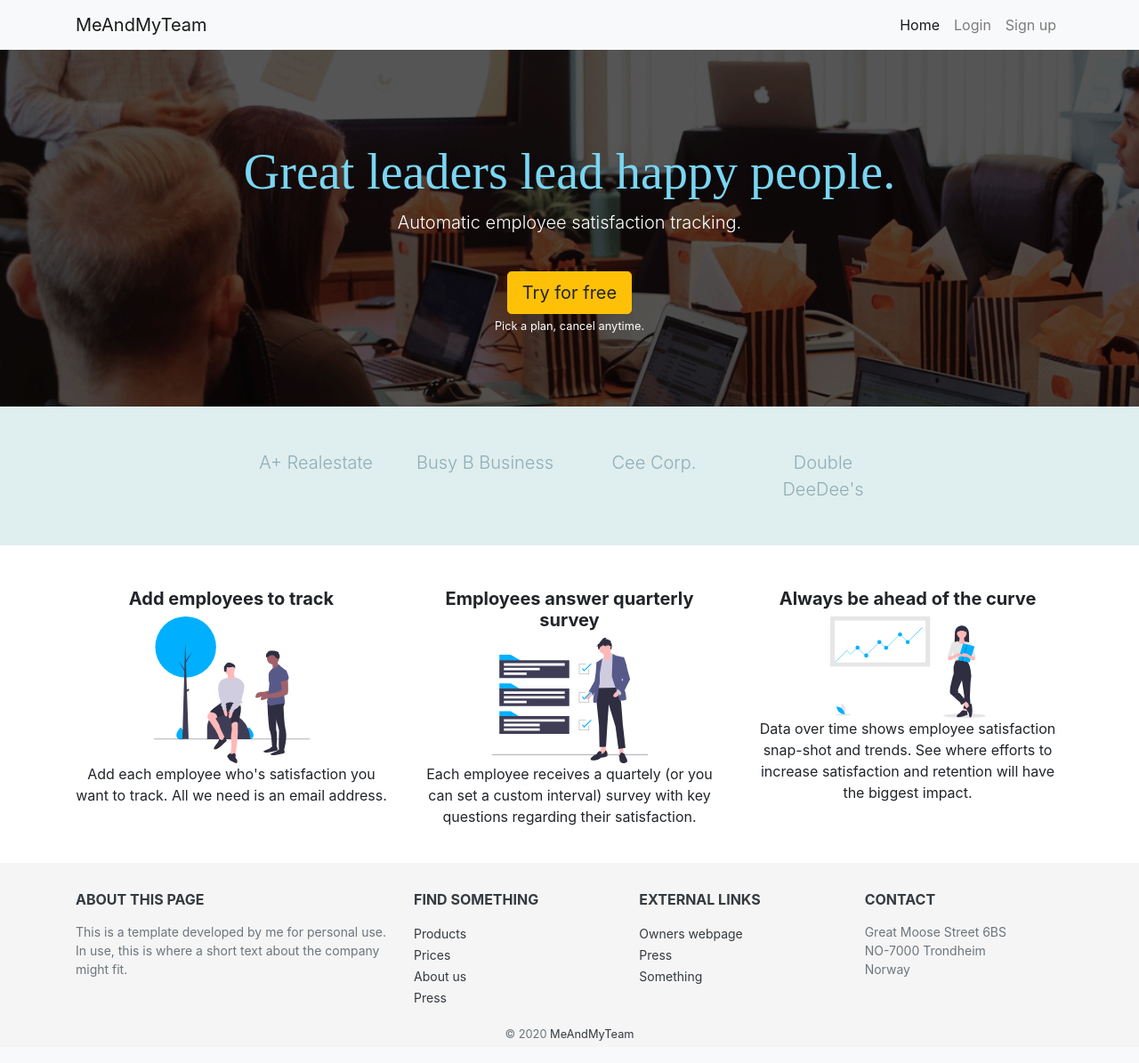
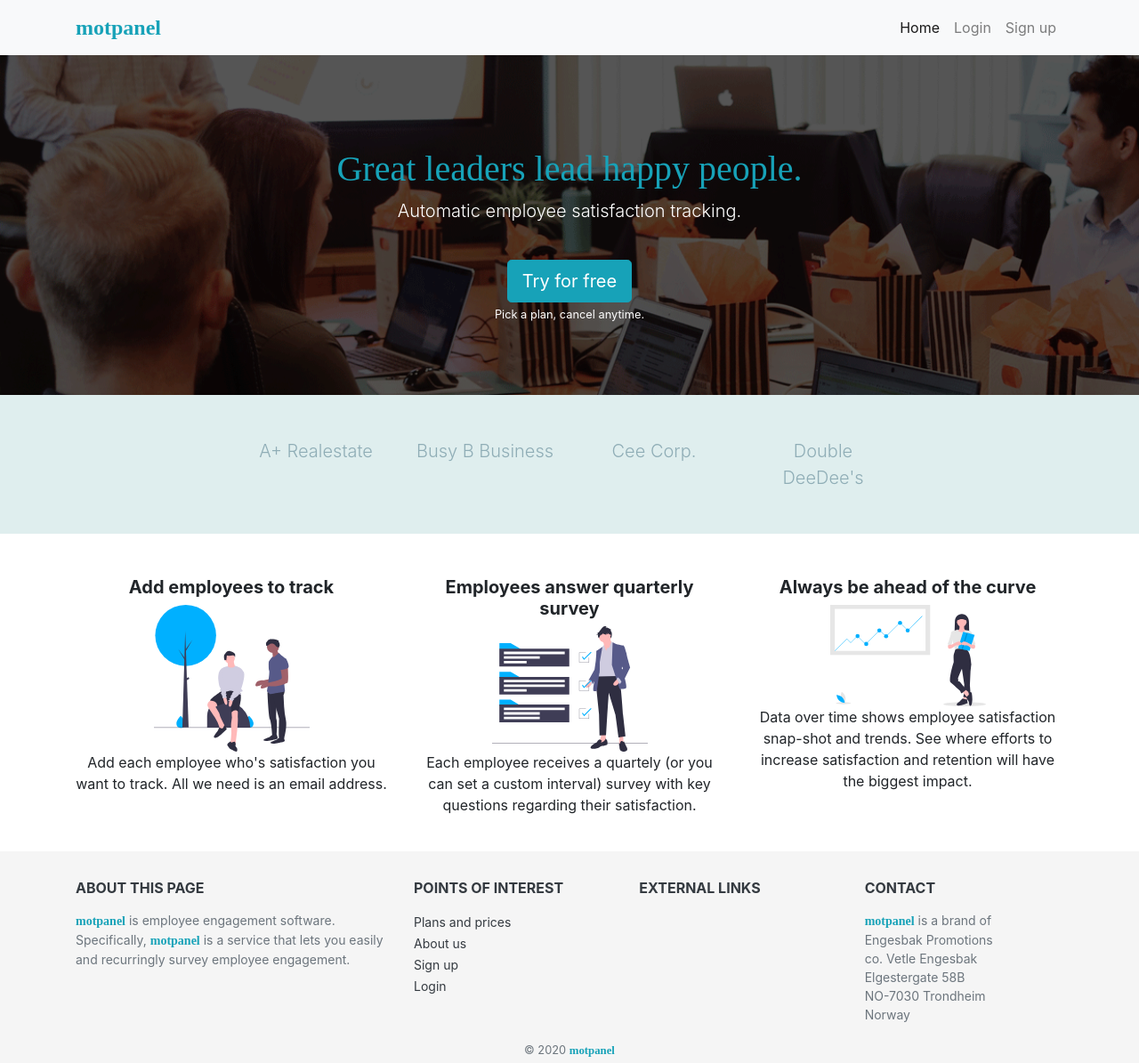
Before and after one commit to vetleen/meandmyteam, a Django app: page / in a window 1280 px wide. Shown: the whole page at 89% size. Before the commit the page ends 1170 px from the top, so only its background shows below. Run offline with Django 3.2, Linux system fonts and the light colour scheme; some libraries are stand-ins or nearby versions.

Commit message:
design changes and name change, now it's called motpanel

```diff
--- a/website/static/css/custom-styles.css
+++ b/website/static/css/custom-styles.css
@@ -25,7 +25,9 @@ code {
 }
 
 h1.main-page-headline{
-  color: #79d6f3;
+  /*color: #fff;
+  font-family: sans-serif;
+  color: #79d6f3;*/
   font-family: serif;
 }
 
@@ -35,3 +37,8 @@ div.social-proof{
   font-weight: bold;
 
 }
+
+# motpanel logo
+.text-serif{
+  font-family: serif !important;
+}
--- a/website/templates/base_generic.html
+++ b/website/templates/base_generic.html
@@ -32,88 +32,20 @@
   <body class="d-flex flex-column h-100">
   <header>
     {% block navbar %}
-    <!-- navbar begins -->
-    <nav class="navbar navbar-expand-lg navbar-light bg-light d-flex flex-column sticky-footer-wrapper">
-      <div class="container">
-          <!-- Logo -->
-            <a class="navbar-brand" href="{% url 'index' %}">MeAndMyTeam</a>
-            <!-- collapse feature -->
-            <button class="navbar-toggler" type="button" data-toggle="collapse" data-target="#navbarSupportedContent" aria-controls="navbarSupportedContent" aria-expanded="false" aria-label="Toggle navigation">
-              <span class="navbar-toggler-icon"></span>
-            </button>
-            <!-- main menu feature -->
-            <div class="collapse navbar-collapse justify-content-end" id="navbarSupportedContent">
-              <ul class="navbar-nav">
-                {% if user.is_authenticated %}
-                <li class="nav-item {% if request.path == '/dashboard/' %}active{% endif %}">
-                  <a class="nav-link" href="{% url 'dashboard' %}"> Dashboard {% if request.path == '/dashboard/' %}<span class="sr-only">(current)</span>{% endif %}</a>
-                </li>
-                <li class="nav-item dropdown">
-                  <a class="nav-link dropdown-toggle" href="#" id="navbarDropdown" role="button" data-toggle="dropdown" aria-haspopup="true" aria-expanded="false">
-                    Account
-                  </a>
-                  <div class="dropdown-menu" aria-labelledby="navbarDropdown">
-                    <a class="dropdown-item" href="{% url 'change-password'%}">Change password</a>
-                    <a class="dropdown-item" href="{% url 'edit-account'%}">Your profile</a>
-
-                    {% if user.subscriber.status == 'active' or user.subscriber.status == 'trialing' or user.subscriber.status == 'expired' or user.subscriber.status == 'unable to charge' %}
-                    <a class="dropdown-item" href="{% url 'your-plan'%}">Your plan
-                      {% if request.user.subscriber.status == 'active' %}
-                        <span class="badge badge-success">Active</span>
-                      {% elif request.user.subscriber.status == 'trialing' %}
-                        <span class="badge badge-success">Active</span>
-                      {% elif request.user.subscriber.status == 'expired' %}
-                        <span class="badge badge-warning">Expired</span>
-                      {% elif request.user.subscriber.status == 'canceled' %}
-                        <span class="badge badge-warning">Canceled</span>
-                      {% elif request.user.subscriber.status == 'unable to charge' %}
-                        <span class="badge badge-warning">Update payment method</span>
-                      {% else %}
-                        <span class="badge badge-secondary">No active plan</span>
-                      {% endif %}</a>
-                    {% else %}
-                    <a class="dropdown-item" href="{% url 'choose-plan'%}">Choose a plan</a>
-                    {% endif %}
-
-                    <div class="dropdown-divider"></div>
-                    <a class="dropdown-item" href="{% url 'logout'%}?next={{request.path}}">Log out</a>
-                  </div>
-                </li>
-                {% else %}
-                <li class="nav-item {% if request.path == '/' %}active{% endif %}">
-                  <a class="nav-link" href="{% url 'index' %}">Home {% if request.path == '/' %}<span class="sr-only">(current)</span>{% endif %}</a>
-                </li>
-                <li class="nav-item {% if request.path == '/accounts/login/' %}active{% endif %}">
-                  <a class="nav-link" href="{% url 'loginc'%}">Login {% if request.path == '/login/' %}<span class="sr-only">(current)</span>{% endif %}</a>
-                </li>
-                <li class="nav-item {% if request.path == '/sign-up' %}active{% endif %}">
-                  <a class="nav-link" href="{% url 'sign-up'%}">Sign up{% if request.path == '/sign-up/' %}<span class="sr-only">(current)</span>{% endif %}</a>
-                </li>
-                {% endif %}
-              </ul>
-              <span class="navbar-text">
-                {% if user.is_authenticated %}(currently logged in as: {{ user.get_username }}){% endif %}
-              </span>
-              <!--
-              <form class="form-inline my-2 my-lg-0">
-                <input class="form-control mr-sm-2" type="search" placeholder="Search" aria-label="Search">
-                <button class="btn my-2 my-sm-0" type="submit">Search</button>
-              </form>
-            -->
-            </div><!-- navbar -->
-      </div><!-- container -->
-    </nav>
+      {% include "includeable/navbar.html" %}
+    {% endblock %}
   </header>
-{% endblock %}
 {# Path: {{ request.path }} #}
 
 <main role="main" class="flex-shrink-0">
-{% block content %}{% endblock %}
+  {% block content %}
+  {% endblock %}
 </main>
-
-{% block footer %}
-{% include "includeable/footer.html" %}
-{% endblock %}
+<footer class="footer mt-auto">
+  {% block footer %}
+    {% include "includeable/footer.html" %}
+  {% endblock %}
+</footer>
 <script src="{% static 'js/jquery-3.4.1.slim.min.js' %}"></script>
 <script src="{% static 'js/popper.min.js' %}"></script>
 <script src="{% static 'js/bootstrap.min.js' %}"></script>
--- a/website/templates/includeable/footer.html
+++ b/website/templates/includeable/footer.html
@@ -1,31 +1,35 @@
-<footer class="footer mt-auto">
+
   <div class="container pt-3 pb-1">
     <div class="row">
       <div class="col-sm-4">
         <h6 class="font-weight-bold text-uppercase text-dark mt-3 mb-3">About this page</h6>
-        <p style="font-size: 14px;" class="text-muted">This is a template developed by me for personal use. In use, this is where a short text about the company might fit.</p>
+        <p style="font-size: 14px;" class="text-muted">
+          <span class="text-info font-weight-bold" style="font-family: serif;">motpanel</span> is employee engagement software. Specifically, <span class="text-info font-weight-bold" style="font-family: serif;">motpanel</span> is a service that lets you easily and recurringly survey employee engagement.</p>
 
 
       </div><!-- col -->
       <div class="col-sm">
-        <h6 class="font-weight-bold text-uppercase text-dark mt-3 mb-3">Find something</h6>
+        <h6 class="font-weight-bold text-uppercase text-dark mt-3 mb-3">Points of interest</h6>
         <ul class="list-unstyled">
           <li>
-            <a href="#!" style="font-size: 14px;" class="text-dark">Products</a>
+            <a href="{% url 'choose-plan' %}" style="font-size: 14px;" class="text-dark">Plans and prices</a>
           </li>
           <li>
-            <a href="#!" style="font-size: 14px;" class="text-dark">Prices</a>
+            <a href="#" style="font-size: 14px;" class="text-dark">About us</a>
           </li>
           <li>
-            <a href="#!" style="font-size: 14px;" class="text-dark">About us</a>
-          </li>
-          <li>
-            <a href="#!" style="font-size: 14px;" class="text-dark">Press</a>
+            {% if user.is_authenticated %}
+            <a href="{% url 'logout' %}" style="font-size: 14px;" class="text-dark">Log out</a>
+            {% else %}
+            <a href="{% url 'sign-up' %}" style="font-size: 14px;" class="text-dark">Sign up</a></li>
+            <li><a href="{% url 'loginc' %}" style="font-size: 14px;" class="text-dark">Login</a>
+            {% endif %}
           </li>
         </ul>
       </div><!-- col -->
       <div class="col-sm">
         <h6 class="font-weight-bold text-uppercase text-dark mt-3 mb-3">External links</h6>
+        <!--
         <ul class="list-unstyled">
           <li>
             <a href="#!" style="font-size: 14px;" class="text-dark">Owners webpage</a>
@@ -34,24 +38,27 @@
             <a href="#!" style="font-size: 14px;" class="text-dark">Press</a>
           </li>
           <li>
-            <a href="#!" style="font-size: 14px;" class="text-dark">Something</a>
+            <a href="{% url 'index' %}" style="font-size: 14px;" class="text-dark">Something</a>
           </li>
         </ul>
+        -->
       </div><!-- col -->
       <div class="col-sm">
         <h6 class="font-weight-bold text-uppercase text-dark mt-3 mb-3">Contact</h6>
         <p style="font-size: 14px;" class="text-muted">
-          Great Moose Street 6BS <br />
-          NO-7000 Trondheim <br />
+          <span class="text-info font-weight-bold" style="font-family: serif;">motpanel</span> is a brand of <br />
+          Engesbak Promotions<br />
+          co. Vetle Engesbak<br />
+          Elgestergate 58B <br />
+          NO-7030 Trondheim <br />
           Norway
         </p>
       </div><!-- col -->
     </div><!-- row -->
       <div class="row">
       <div class="col-sm-12 text-center">
-        <span class="text-muted"><small>© 2020 <a href="{% url 'index' %}" class="text-dark"> MeAndMyTeam</a></small></span><br />
+        <span class="text-muted"><small>© 2020 <a href="{% url 'index' %}"> <span class="text-info font-weight-bold" style="font-family: serif;">motpanel</span></a></small></span><br />
       </div><!-- col -->
 
     </div><!-- row -->
   </div><!-- container -->
-</footer>
--- /dev/null
+++ b/website/templates/includeable/navbar.html
@@ -0,0 +1,72 @@
+{% load static %}
+<!-- navbar begins -->
+<nav class="navbar navbar-expand-lg navbar-light bg-light d-flex flex-column sticky-footer-wrapper">
+  <div class="container">
+      <!-- Logo -->
+        <a class="navbar-brand" href="{% url 'index' %}"><!--<img src={% static 'images/motpanel-logo.png' %} height="30"/>--><span class="text-info font-weight-bold" style="font-size:larger; font-family: serif;">motpanel</span></a>
+        <!-- collapse feature -->
+        <button class="navbar-toggler" type="button" data-toggle="collapse" data-target="#navbarSupportedContent" aria-controls="navbarSupportedContent" aria-expanded="false" aria-label="Toggle navigation">
+          <span class="navbar-toggler-icon"></span>
+        </button>
+        <!-- main menu feature -->
+        <div class="collapse navbar-collapse justify-content-end" id="navbarSupportedContent">
+          <ul class="navbar-nav">
+            {% if user.is_authenticated %}
+            <li class="nav-item {% if request.path == '/dashboard/' %}active{% endif %}">
+              <a class="nav-link" href="{% url 'dashboard' %}"> Dashboard {% if request.path == '/dashboard/' %}<span class="sr-only">(current)</span>{% endif %}</a>
+            </li>
+            <li class="nav-item dropdown">
+              <a class="nav-link dropdown-toggle" href="#" id="navbarDropdown" role="button" data-toggle="dropdown" aria-haspopup="true" aria-expanded="false">
+                Account
+              </a>
+              <div class="dropdown-menu" aria-labelledby="navbarDropdown">
+                <a class="dropdown-item" href="{% url 'change-password'%}">Change password</a>
+                <a class="dropdown-item" href="{% url 'edit-account'%}">Your profile</a>
+
+                {% if user.subscriber.status == 'active' or user.subscriber.status == 'trialing' or user.subscriber.status == 'expired' or user.subscriber.status == 'unable to charge' %}
+                <a class="dropdown-item" href="{% url 'your-plan'%}">Your plan
+                  {% if request.user.subscriber.status == 'active' %}
+                    <span class="badge badge-success">Active</span>
+                  {% elif request.user.subscriber.status == 'trialing' %}
+                    <span class="badge badge-success">Active</span>
+                  {% elif request.user.subscriber.status == 'expired' %}
+                    <span class="badge badge-warning">Expired</span>
+                  {% elif request.user.subscriber.status == 'canceled' %}
+                    <span class="badge badge-warning">Canceled</span>
+                  {% elif request.user.subscriber.status == 'unable to charge' %}
+                    <span class="badge badge-warning">Update payment method</span>
+                  {% else %}
+                    <span class="badge badge-secondary">No active plan</span>
+                  {% endif %}</a>
+                {% else %}
+                <a class="dropdown-item" href="{% url 'choose-plan'%}">Choose a plan</a>
+                {% endif %}
+
+                <div class="dropdown-divider"></div>
+                <a class="dropdown-item" href="{% url 'logout'%}?next={{request.path}}">Log out</a>
+              </div>
+            </li>
+            {% else %}
+            <li class="nav-item {% if request.path == '/' %}active{% endif %}">
+              <a class="nav-link" href="{% url 'index' %}">Home {% if request.path == '/' %}<span class="sr-only">(current)</span>{% endif %}</a>
+            </li>
+            <li class="nav-item {% if request.path == '/accounts/login/' %}active{% endif %}">
+              <a class="nav-link" href="{% url 'loginc'%}">Login {% if request.path == '/login/' %}<span class="sr-only">(current)</span>{% endif %}</a>
+            </li>
+            <li class="nav-item {% if request.path == '/sign-up' %}active{% endif %}">
+              <a class="nav-link" href="{% url 'sign-up'%}">Sign up{% if request.path == '/sign-up/' %}<span class="sr-only">(current)</span>{% endif %}</a>
+            </li>
+            {% endif %}
+          </ul>
+          <span class="navbar-text">
+            {% if user.is_authenticated %}(currently logged in as: {{ user.get_username }}){% endif %}
+          </span>
+          <!--
+          <form class="form-inline my-2 my-lg-0">
+            <input class="form-control mr-sm-2" type="search" placeholder="Search" aria-label="Search">
+            <button class="btn my-2 my-sm-0" type="submit">Search</button>
+          </form>
+        -->
+        </div><!-- navbar -->
+  </div><!-- container -->
+</nav>
--- a/website/templates/includeable/plan_displayer.html
+++ b/website/templates/includeable/plan_displayer.html
@@ -63,7 +63,7 @@
               <button type="submit" role="submit" class="btn btn-dark" name="chosen_plan" value="{{ plan.name }}"> Update payment method </button>
             </form>
           {% else %}
-            <span class="badge badge-warning">Unable to retrieve your subscription status.</span>
+            <span class="badge badge-warning text-wrap">Unable to retrieve your subscription status.</span>
             <small class="text-muted">Log out and in again</small><br />
           {% endif %}
 
--- a/website/templates/index.html
+++ b/website/templates/index.html
@@ -7,12 +7,12 @@
     <div class="row">
       <div class="col-sm-12 text-center">
         <p>&nbsp;</p>
-        <h1 class="display-4 main-page-headline">Great leaders lead happy people.</h1>
+        <h1 class="display-5 main-page-headline text-info">Great leaders lead happy people.</h1>
           <p class="lead text-white">
             <!-- Software to help you increase employee satisfaction and loyalty. -->
             Automatic employee satisfaction tracking.
           </p><br />
-        <a class="btn btn-warning btn-lg" href="{% url 'sign-up'%}" role="button">Try for free</a>
+        <a class="btn btn-info btn-lg" href="{% url 'sign-up'%}" role="button">Try for free</a>
         <p class="text-white"><small>Pick a plan, cancel anytime.</small></p>
       </div> <!-- col -->
     </div><!-- row -->
```
Also changed, not shown: todo-list.txt (+63 -2 lines), website/static/images/motpanel-logo.png (added).
